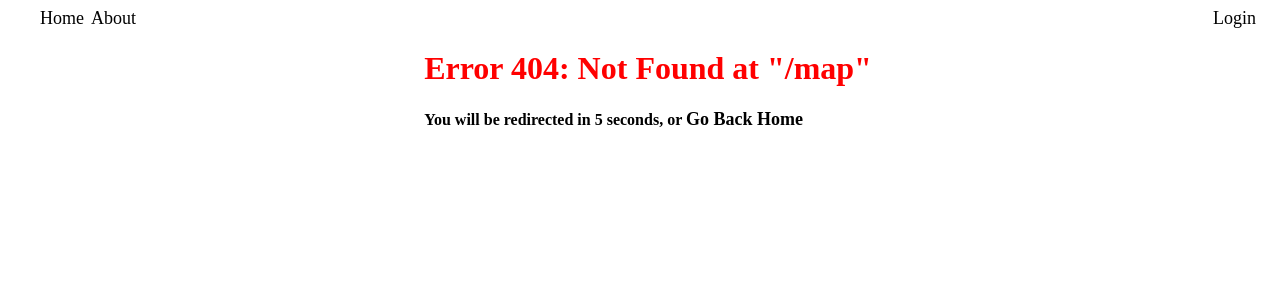
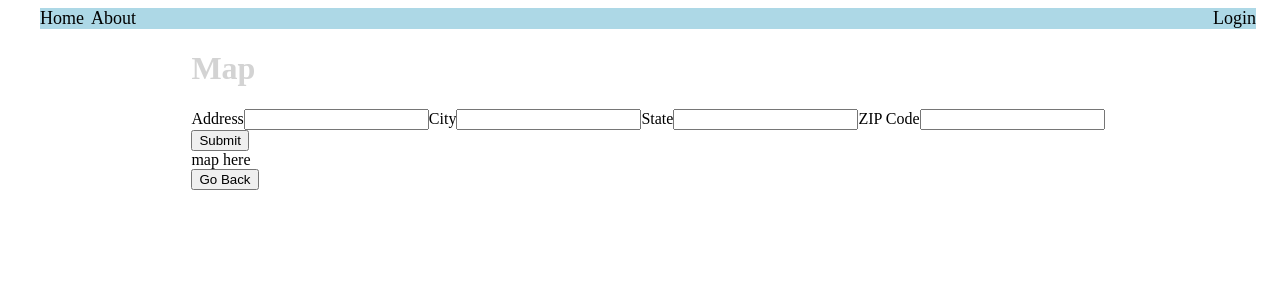
Before and after one commit to gorillian/frontend-capstone, a React (Create React App) app: page /map in a window 1280 px wide. Before the commit this address had no page. Shown: the top 300 px of the page. Built offline with nearby package versions, Linux system fonts and the light colour scheme.

Commit message:
about page and map page started

```diff
--- a/src/App.js
+++ b/src/App.js
@@ -37,6 +37,7 @@ import Home from "./components/nav/Home";
 import NotFound from "./components/pages/NotFound";
 import WeatherWidget from "./components/pages/Weather";
 import SwapiQuery from "./components/pages/SwapiQuery";
+import Map from "./components/pages/Map";
 
 function App() {
   return (
@@ -49,8 +50,8 @@ function App() {
           <Route path="/about" component={aboutPage} />
           <Route path="/weather" component={WeatherWidget} />
           <Route path="/swapi" component={SwapiQuery} />
-          {/* <Route path="/widgone" component={WidgetOne}/>
-          <Route path="/widgtwo" component={WidgetTwo}/>
+          <Route path="/map" component={Map} />
+          {/* <Route path="/widgtwo" component={WidgetTwo}/>
           <Route path="/widgthree" component={WidgetThree}/> */}
           <Route component={NotFound} />
         </Switch>
--- a/src/components/nav/Home.js
+++ b/src/components/nav/Home.js
@@ -9,8 +9,8 @@ export default function Home() {
       <div className="widget-grid"></div>
       <Link to="/weather">Weather</Link>
       <Link to="/swapi">SWAPI</Link>
-      {/* <Link to="/widgone">First</Link>
-      <Link to="/widgtwo">Second</Link>
+      <Link to="/map">Map</Link>
+      {/* <Link to="/widgtwo">Second</Link>
       <Link to="/widgthree">Third</Link> */}
     </div>
   );
--- a/src/components/pages/AboutPage.js
+++ b/src/components/pages/AboutPage.js
@@ -2,7 +2,27 @@ export default function aboutPage(props) {
   return (
     <div>
       <div>
-        <h1>Hello from About</h1>
+        <h1>About this Project</h1>
+      </div>
+      <div>
+        <p>
+          After taking a 3 month course about frontend development, we were
+          assigned to make a final project. This final project is a react app
+          that uses authentication aka Logins, Higher Order Components, Routing,
+          Hooks and my best attempts at proper React practices. It includes 5
+          widgets that can be accessed after the user has logged into their
+          account.
+          <br />
+          <br /> These 5 Widgets are as follows:
+          <br /> A weather widget that allows you to look at the weather
+          <br /> A widget that queries a star wars api
+          <br /> A map widget that shows you an address on a map by entering it
+          into the search box <br />
+          widget 4<br />
+          widget 5<br />
+          Enjoy my first attempt at a fully functioning react web app! <br />
+          -Gorillian
+        </p>
       </div>
       <div>
         <button onClick={() => props.history.push("../")}>Go Back</button>
--- /dev/null
+++ b/src/components/pages/Map.js
@@ -0,0 +1,37 @@
+import { useState } from "react";
+
+export default function Map(props) {
+  const [address, setAddress] = useState("");
+  const [city, setCity] = useState("");
+  const [state, setState] = useState("");
+  const [zip, setZip] = useState("");
+  const [information, setInformation] = useState([]);
+  return (
+    // console.log(address),
+    <div>
+      <div>
+        <h1>Map</h1>
+      </div>
+      <div className="input-wrapper">
+        <label>Address</label>
+        <input type="text" onChange={(e) => setAddress(e.target.value)}></input>
+        <label>City</label>
+        <input type="text" onChange={(e) => setCity(e.target.value)}></input>
+        <label>State</label>
+        <input type="text" onChange={(e) => setState(e.target.value)}></input>
+        <label>ZIP Code</label>
+        <input type="text" onChange={(e) => setZip(e.target.value)}></input>
+        <div>
+          <button onClick={() => setInformation([address, city, state, zip])}>
+            Submit
+          </button>
+          <div>{information}</div>
+        </div>
+      </div>
+      <div className="map-wrapper">map here</div>
+      <div>
+        <button onClick={() => props.history.push("../")}>Go Back</button>
+      </div>
+    </div>
+  );
+}
--- a/src/index.scss
+++ b/src/index.scss
@@ -1,5 +1,5 @@
 h1 {
-  color: red;
+  color: lightgrey;
 }
 .App {
   display: flex;
@@ -22,6 +22,7 @@ a {
   width: 95vw;
   font-size: medium;
   color: black;
+  background-color: lightblue;
   .permanent-nav {
     display: flex;
     justify-content: space-between;
```
